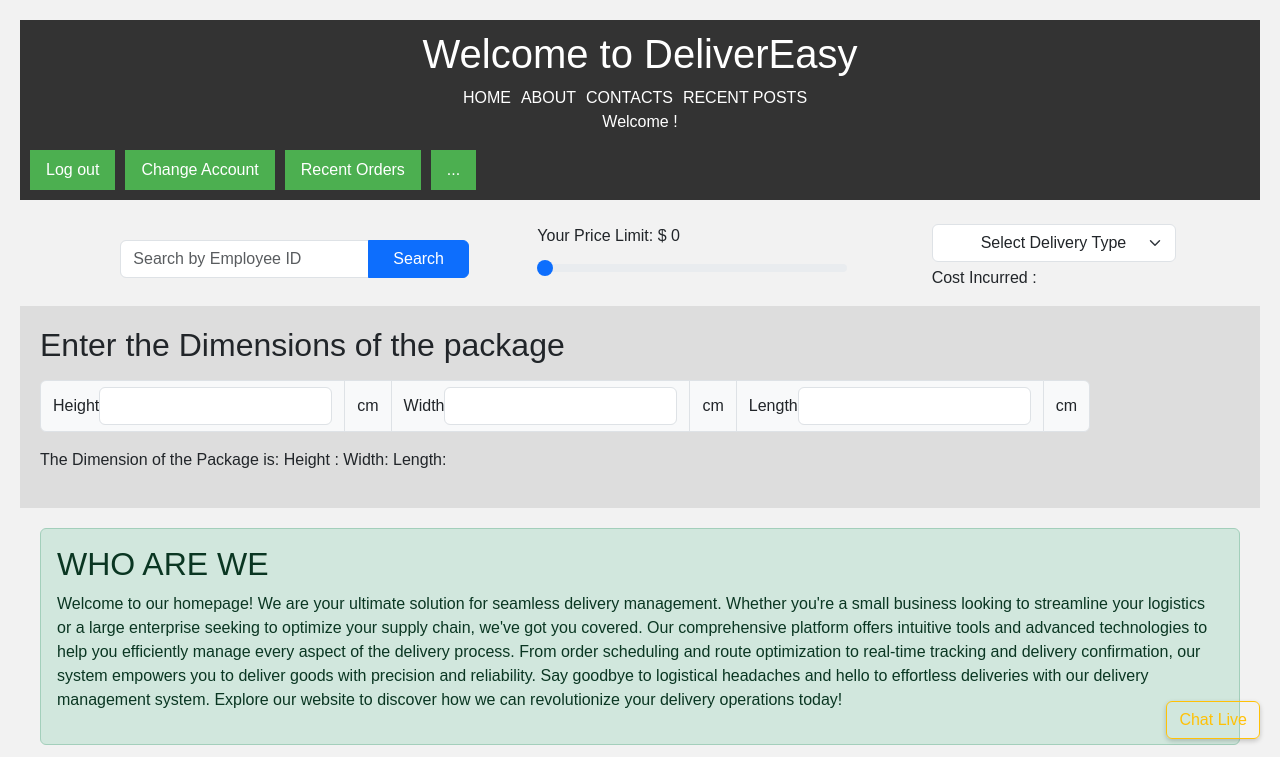
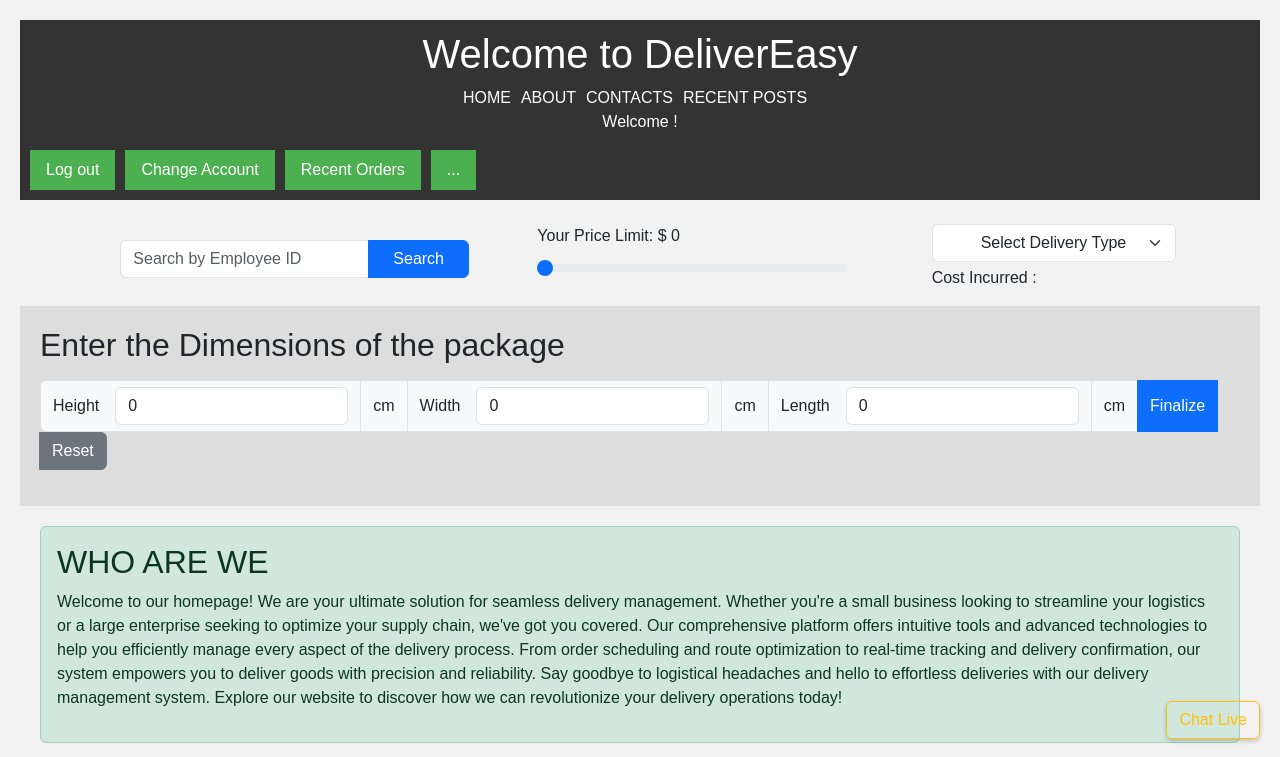
Before and after one commit to Tanmayee2/Deliver-IT, a React (Create React App) app: page /LandingPage in a window 1280 px wide. Shown: the top 757 px of the page. Built offline with nearby package versions, Linux system fonts and the light colour scheme.

Commit message:
dimension pkg handling change

```diff
--- a/src/pages/LandingPage/LandingPage.js
+++ b/src/pages/LandingPage/LandingPage.js
@@ -17,6 +17,12 @@
   const [range, setRange] = useState(0);
   const user = createContext(null);
   const username = useContext(user);
+  const [pkgDimensions, setPkgDimension] = useState({
+    flagShowDimension: false,
+    height: 0,
+    width: 0,
+    length: 0,
+  });
 
   const posts = [
     { imageSrc: "post1-image.jpg", text: "This is the content of post 1." },
@@ -224,6 +230,14 @@
                   type="number"
                   id="dimension"
                   name="ht"
+                  className="ms-3"
+                  value={pkgDimensions.height}
+                  onChange={(e) =>
+                    setPkgDimension({
+                      ...pkgDimensions,
+                      height: e.target.value,
+                    })
+                  }
                   aria-describedby="basic-addon3"
                 />
               </InputGroup.Text>{" "}
@@ -232,7 +246,15 @@
                 Width
                 <Form.Control
                   type="number"
+                  className="ms-3"
                   id="dimension"
+                  value={pkgDimensions.width}
+                  onChange={(e) =>
+                    setPkgDimension({
+                      ...pkgDimensions,
+                      width: e.target.value,
+                    })
+                  }
                   aria-describedby="basic-addon3"
                 />
               </InputGroup.Text>{" "}
@@ -242,12 +264,50 @@
                 <Form.Control
                   type="number"
                   id="dimension"
+                  className="ms-3"
+                  value={pkgDimensions.length}
+                  onChange={(e) =>
+                    setPkgDimension({
+                      ...pkgDimensions,
+                      length: e.target.value,
+                    })
+                  }
                   aria-describedby="basic-addon3"
                 />
               </InputGroup.Text>{" "}
               <InputGroup.Text>cm</InputGroup.Text>
+              <Button
+                onClick={() =>
+                  setPkgDimension({ ...pkgDimensions, flagShowDimension: true })
+                }
+              >
+                Finalize
+              </Button>
+              <Button
+                onClick={() =>
+                  setPkgDimension({
+                    flagShowDimension: false,
+                    height: 0,
+                    width: 0,
+                    length: 0,
+                  })
+                }
+                className="btn-secondary"
+              >
+                Reset
+              </Button>
             </InputGroup>
-            <p> The Dimension of the Package is: Height : Width: Length: </p>
+            {pkgDimensions.flagShowDimension ? (
+              <p>
+                {" "}
+                The Dimension of the Package is: Height : {
+                  pkgDimensions.height
+                }{" "}
+                Width: {pkgDimensions.width} Length: {pkgDimensions.width}
+              </p>
+            ) : (
+              <></>
+            )}
           </aside>
         </div>
 
```
